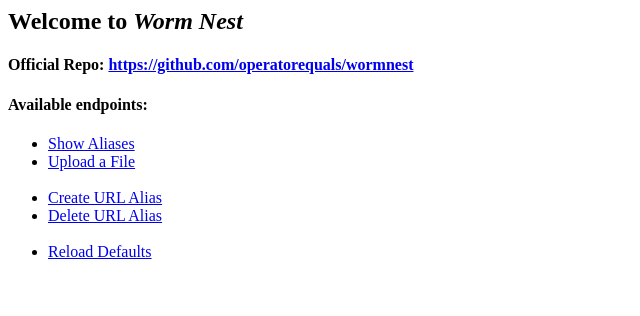
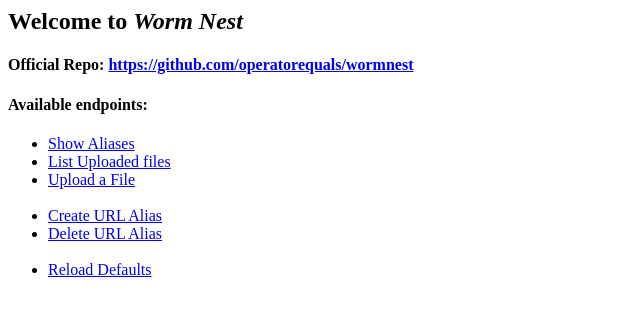
Before and after one commit to operatorequals/wormnest, a Flask app: page /manage/ in a window 1280 px wide. Shown: the top 316 px of the page, without its empty margins (0-640 px from the left). Run offline with Flask 2, Linux system fonts and the light colour scheme.

Commit message:
Added page for directory listing

```diff
--- a/templates/manage_help.html
+++ b/templates/manage_help.html
@@ -13,6 +13,11 @@
 		<li>
 			<a href="{{ manage_url }}show"> Show Aliases </a>
 		</li>
+
+		<li>
+			<a href="{{ manage_url }}list"> List Uploaded files </a>
+		</li>
+
 
 		<li>
 			<a href="{{ manage_url }}upload"> Upload a File </a>
```
